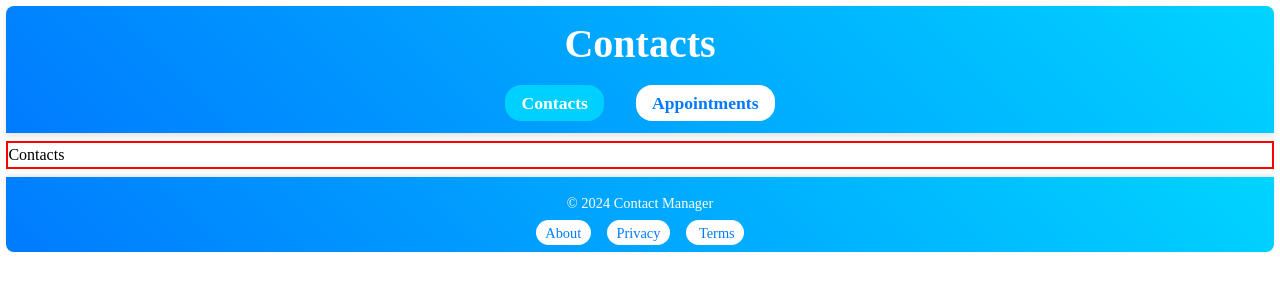
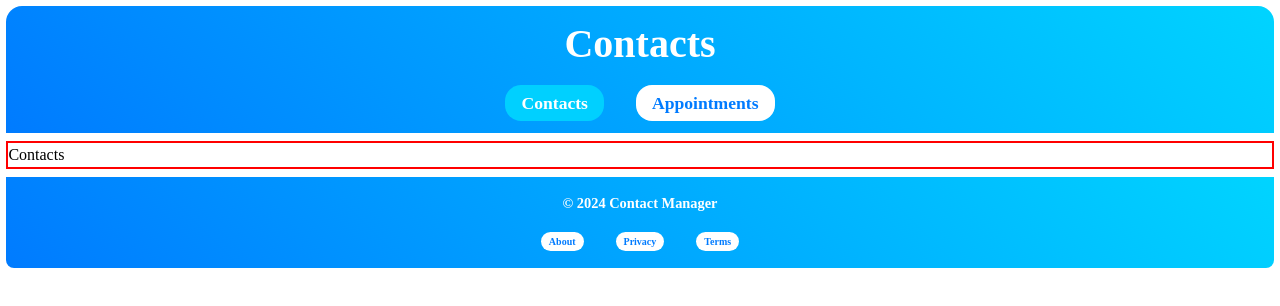
Before and after one commit to tmccann/react-contacts-management, a React (Vite) app: page / in a window 1280 px wide. Shown: the top 306 px of the page. Built offline with nearby package versions, Linux system fonts and the light colour scheme.

Commit message:
css for nav and footer refactored into shared module

```diff
--- a/src/Components/footer/Footer.module.css
+++ /dev/null
@@ -1,26 +0,0 @@
-footer {
-  position: sticky;
-  bottom: 0;
-  background: linear-gradient(45deg, #007bff, #00d4ff);
-  color: white;
-  padding: 0.5rem 1rem;
-  text-align: center;
-  border-radius: 0 0 0.5rem 0.5rem;
-  box-shadow: 0 -2px 4px rgba(0, 0, 0, 0.1);
-  font-size: 0.9rem;
-}
-
-footer p {
-  margin: 0.5rem 0;
-  font-size: 0.9rem;
-}
-
-footer ul {
-  padding: 0;
-  margin: 0;
-}
-
-footer ul li {
-  display: inline;
-  margin: 0 0.5rem;
-}
--- a/src/Components/footer/Footer.tsx
+++ b/src/Components/footer/Footer.tsx
@@ -1,9 +1,9 @@
-import styles from "./Footer.module.css";
+import styles from "../sharedSyles/LayoutShared.module.css";
 import CustomLink from "../ui/CustomLink/CustomLink";
 
 const Footer = () => {
   return (
-    <footer className={styles.footer}>
+    <footer className={`${styles.shared_styles} ${styles.footer}`}>
       <p>&copy; {new Date().getFullYear()} Contact Manager</p>
       <ul>
         {/* Nav links will be used thes are temp placeholder */}
@@ -14,7 +14,7 @@ const Footer = () => {
           <CustomLink to="/privacy">Privacy</CustomLink>
         </li>
         <li>
-          <CustomLink to="/terms"> Terms</CustomLink>
+          <CustomLink to="/terms">Terms</CustomLink>
         </li>
       </ul>
     </footer>
--- a/src/Components/navBar/NavBar.module.css
+++ /dev/null
@@ -1,31 +0,0 @@
-/* Navbar */
-nav {
-  position: sticky;
-  top: 0;
-  background: linear-gradient(45deg, #007bff, #00d4ff);
-  color: white;
-  padding: 0.5rem;
-  text-align: center;
-  border-radius: 0.5rem 0.5rem 0 0;
-  box-shadow: 0 4px 6px rgba(0, 0, 0, 0.1);
-}
-
-nav h1 {
-  font-size: 2.5rem;
-  font-weight: bold;
-}
-
-nav ul {
-  margin: 1rem 0 0.5rem 0;
-}
-
-nav ul li {
-  display: inline;
-  margin: 0 1rem;
-}
-
-nav ul li a {
-  padding: 0.5rem 1rem;
-  font-size: 1.1rem;
-  font-weight: bold;
-}
--- a/src/Components/navBar/NavBar.tsx
+++ b/src/Components/navBar/NavBar.tsx
@@ -1,6 +1,6 @@
 import { useLocation } from "react-router-dom";
+import styles from "../sharedSyles/LayoutShared.module.css";
 import CustomLink from "../ui/CustomLink/CustomLink";
-import styles from "./NavBar.module.css";
 
 const NavBar = () => {
   //set h1 depending on location
@@ -16,7 +16,7 @@ const NavBar = () => {
   };
 
   return (
-    <nav className={styles.nav}>
+    <nav className={`${styles.shared_styles} ${styles.nav}`}>
       <h1>{getPageTitle()}</h1>
       {/* add Links */}
       <ul>
--- /dev/null
+++ b/src/Components/sharedSyles/LayoutShared.module.css
@@ -0,0 +1,50 @@
+.shared_styles {
+  position: sticky;
+  background: linear-gradient(45deg, #007bff, #00d4ff);
+  color: white;
+  padding: 0.5rem;
+  text-align: center;
+}
+
+.shared_styles ul {
+  margin: 1rem 0 0.5rem 0;
+}
+
+.shared_styles ul li {
+  display: inline;
+  margin: 0 1rem;
+}
+
+.shared_styles ul li a {
+  padding: 0.5rem 1rem;
+  font-size: 1.1rem;
+  font-weight: bold;
+}
+/* Link buttons import own css ui custom link */
+/* nav */
+
+nav.nav {
+  top: 0;
+  border-radius: 1rem 1rem 0 0;
+}
+
+nav h1 {
+  font-size: 2.5rem;
+  font-weight: bold;
+}
+/* footer */
+footer.footer {
+  bottom: 0;
+  border-radius: 0 0 0.5rem 0.5rem;
+  font-size: 0.9rem;
+}
+
+footer.footer p {
+  margin: 0.5rem 0;
+  font-weight: bold;
+}
+
+footer.footer ul li a {
+  font-size: 0.625rem;
+  padding: 0.25rem 0.5rem;
+}
```
